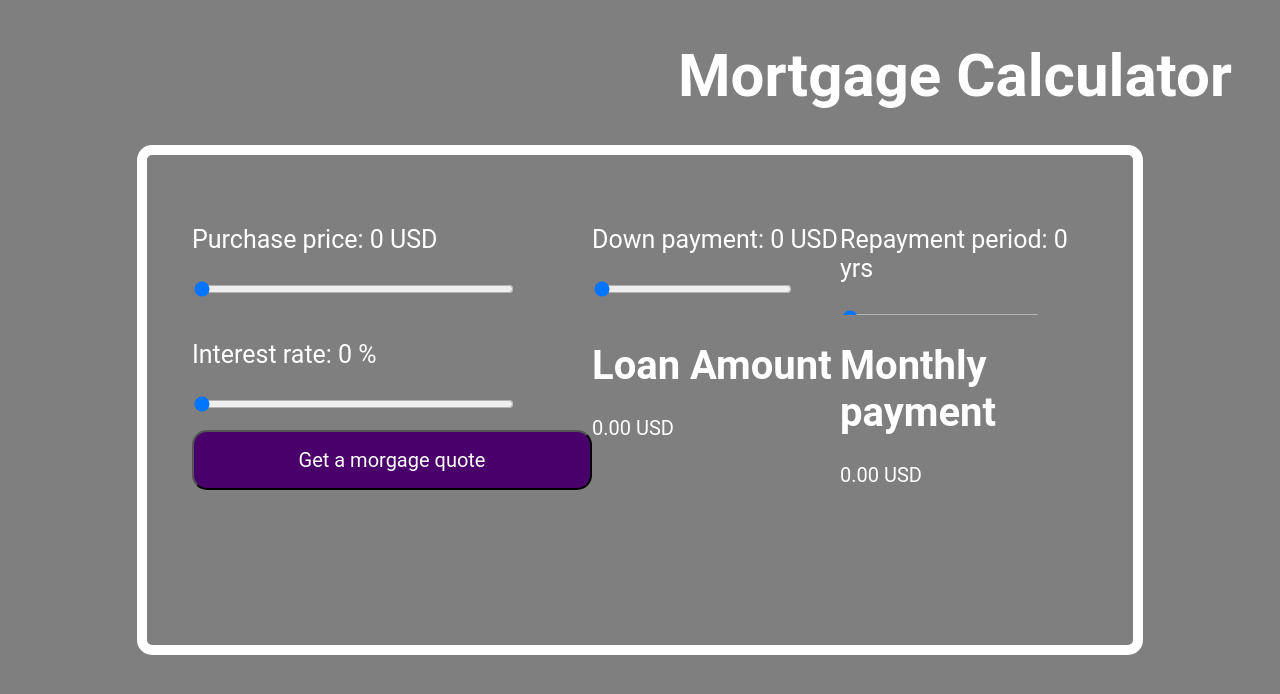
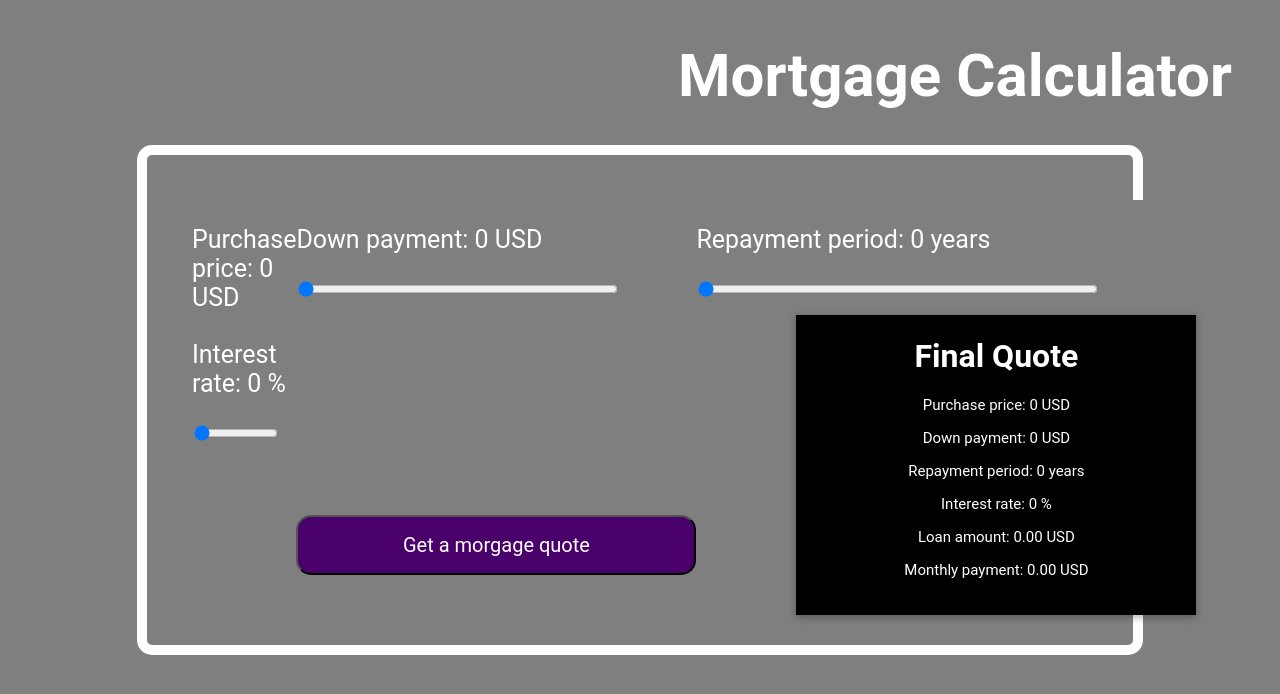
Before and after one commit to blksy/Mortgage-calculator, a Vue app: page / in a window 1280 px wide. Both pictures are taken after a click on the button "Get a morgage quote". Shown: the top 694 px of the page. Built offline with nearby package versions, Linux system fonts and the light colour scheme.

Commit message:
added separate component that displays calculation results in a separate window, and can be turned off by clicking on it

```diff
--- a/src/App.vue
+++ b/src/App.vue
@@ -5,11 +5,20 @@
         <div class="app-container">
           <value-slider text="Purchase price" max="1000000" min="0" step="10000" unit="USD" v-on:updateSliderValue="this.purchasePrice = $event"></value-slider>
           <value-slider text="Down payment" max="1000000" min="0" step="10000" unit="USD" v-on:updateSliderValue="this.downPayment = $event"></value-slider>
-          <value-slider text="Repayment period" max="45" min="0" step="1" unit="yrs" v-on:updateSliderValue="this.repaymentTime = $event"></value-slider>
+          <value-slider text="Repayment period" max="45" min="0" step="1" unit="years" v-on:updateSliderValue="this.repaymentTime = $event"></value-slider>
           <value-slider text="Interest rate" max="15" min="0" step="1" unit="%" v-on:updateSliderValue="this.interestRate = $event"></value-slider>
-          <end-quote title="Loan Amount" v-bind:amount=" totalLoanAmount().toString() + ' USD'"></end-quote>
-          <end-quote title="Monthly payment" v-bind:amount="calculateMonthlyPayment().toString() + ' USD'"></end-quote>
-          <button class="btn">Get a morgage quote</button>
+          <!-- <end-quote title="Loan Amount" v-bind:amount=" totalLoanAmount().toString() + ' USD'"></end-quote>
+          <end-quote title="Monthly payment" v-bind:amount="calculateMonthlyPayment().toString() + ' USD'"></end-quote>-->
+          <button class="btn" @click="openModal = true">Get a morgage quote</button>
+          <modal-window v-show="openModal"
+          :price="this.purchasePrice"
+          :dpayment="this.downPayment"
+          :irate="this.interestRate"
+          :rperiod="this.repaymentTime"
+          :loanamount="totalLoanAmount().toString()"
+          :mpayment="calculateMonthlyPayment().toString()"
+          @click="openModal = false"
+          ></modal-window>
         </div>
     </div>
   </div>
@@ -18,16 +27,19 @@
 <script>
 
 import valueSlider from './components/valueSlider.vue'
-import endQuote from './components/endQuote.vue';
+// import endQuote from './components/endQuote.vue';
+import ModalWindow from './components/modalWindow.vue';
 
 export default{
   name:'App',
   components:{
     valueSlider,
-    endQuote,
+    // endQuote,
+    ModalWindow,
   },
    data(){
     return{
+       openModal:false,
        purchasePrice: 0,
        downPayment:0,
        repaymentTime:0,
@@ -85,6 +97,7 @@ export default{
   height: 60px;
   background: #4a006a;
   font-size: 20px;
-  border-radius: 15px
+  border-radius: 15px;
+  margin-top: 200px;
 }
 </style>
--- /dev/null
+++ b/src/components/modalWindow.vue
@@ -0,0 +1,45 @@
+<template>
+    <div class="modal-window">
+        <h1 class="quote-header">Final Quote</h1>
+        <p class="quote-line">Purchase price: {{price}} USD</p>
+        <p class="quote-line">Down payment: {{dpayment}} USD</p>
+        <p class="quote-line">Repayment period: {{rperiod}} years</p>
+        <p class="quote-line">Interest rate: {{irate}} %</p>
+        <p class="quote-line">Loan amount: {{loanamount}} USD</p>
+        <p class="quote-line">Monthly payment: {{mpayment}} USD</p>
+    </div>
+</template>
+
+<script>
+export default {
+  name: 'modal-window',
+  props:{
+    price:String,
+    dpayment:String,
+    rperiod:String,
+    irate:String,
+    loanamount:String,
+    mpayment:String
+  },
+}
+</script>
+
+<style>
+.modal-window{
+    box-shadow: 0 2px 8px rgba(0, 0, 0, 0.33);
+    width: 400px;
+    height:300px;
+    margin-left: 100px;
+    background-color: black;
+}
+.quote-header{
+    text-align: center;
+    background-color: black;
+
+}
+.quote-line{
+   font-size:  15px;
+   text-align: center;
+   background-color: black;
+}
+</style>
```
